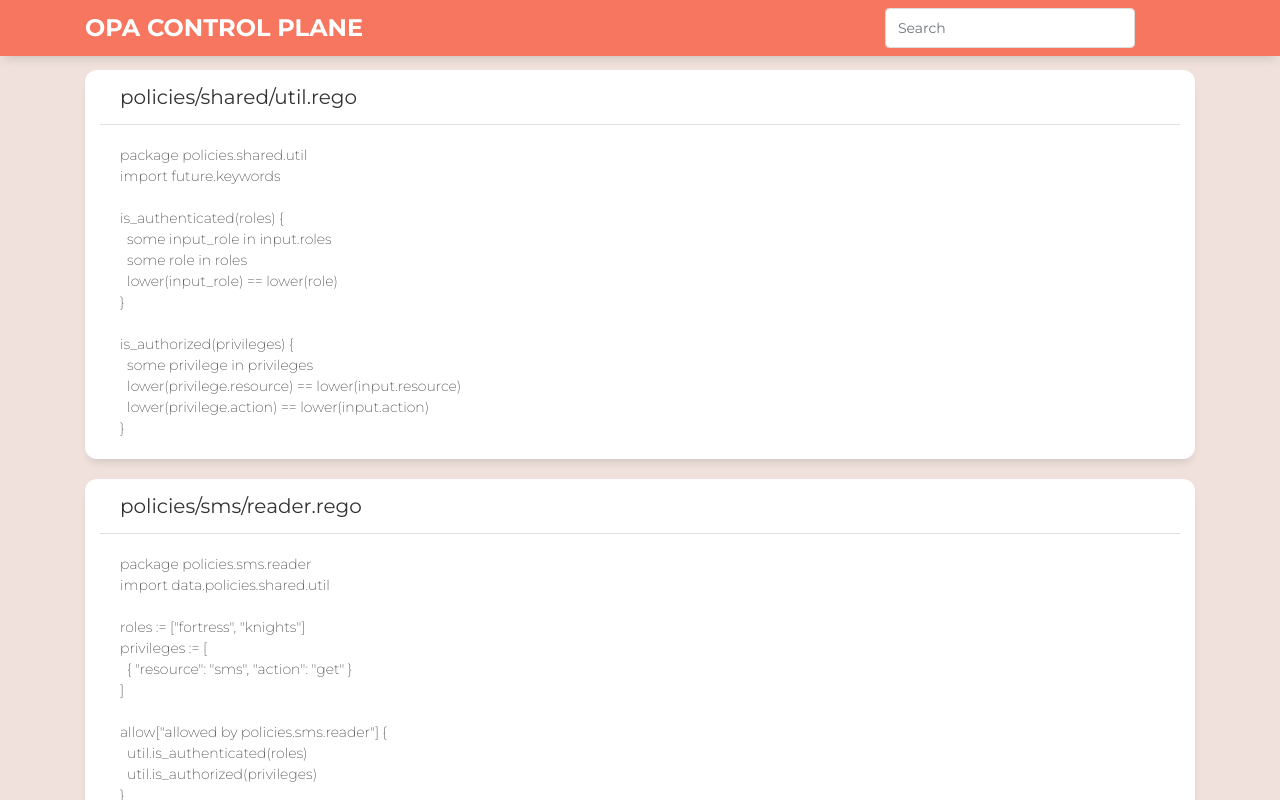
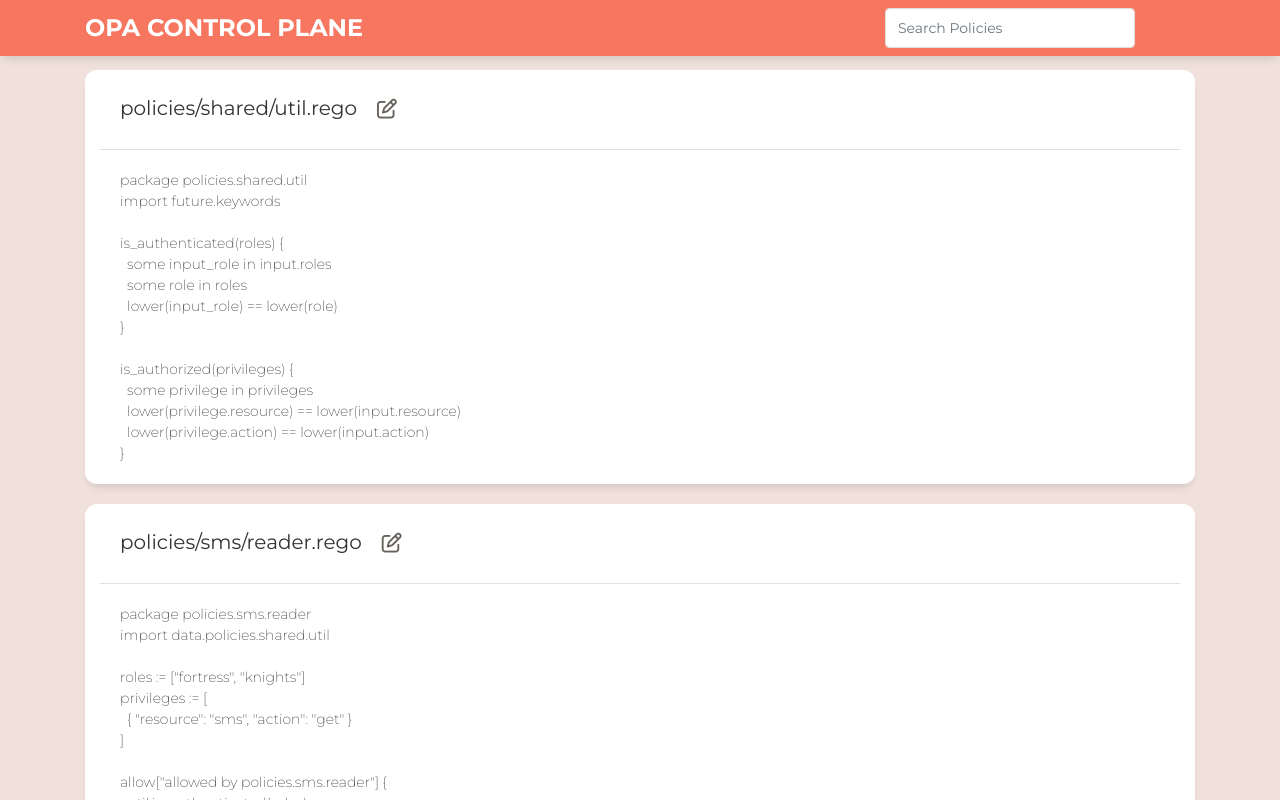
Before and after one commit to ton3s/hello-world-template, a React (Create React App) app: page / in a window 1280 px wide. Shown: the top 800 px of the page. Built offline with nearby package versions, Linux system fonts and the light colour scheme.

Commit message:
Add edit icon

```diff
--- a/src/components/App.js
+++ b/src/components/App.js
@@ -1,12 +1,14 @@
 import React, { useState, useEffect } from 'react'
-import axios from 'axios'
+// import axios from 'axios'
+import { BrowserRouter as Router } from 'react-router-dom'
 import {
-	BrowserRouter as Router,
-	Route,
-	Switch,
-	Redirect,
-} from 'react-router-dom'
-import { Container, Card, ListGroup, ListGroupItem } from 'reactstrap'
+	Container,
+	Card,
+	ListGroup,
+	ListGroupItem,
+	CardLink,
+	Button,
+} from 'reactstrap'
 
 // Data
 import samplePolicies from '../data/policies.json'
@@ -64,6 +66,9 @@ export default function OPAControlPlane() {
 			paddingBottom: '20px',
 			whiteSpace: 'pre-wrap',
 		},
+		button: {
+			fontSize: '20px',
+		},
 	}
 
 	return (
@@ -79,6 +84,12 @@ export default function OPAControlPlane() {
 								<ListGroup flush>
 									<ListGroupItem style={styles.title}>
 										{policy.id}
+										<Button
+											style={styles.button}
+											className='btn-rotate'
+											color='neutral'>
+											<i class='fa fa-pencil-square-o' aria-hidden='true'></i>
+										</Button>
 									</ListGroupItem>
 									<ListGroupItem style={styles.text}>
 										{policy.raw}
--- a/src/components/OPANavbar.js
+++ b/src/components/OPANavbar.js
@@ -1,16 +1,12 @@
 import React from 'react'
 import { useHistory } from 'react-router-dom'
 import {
-	Button,
 	FormGroup,
 	Form,
 	Input,
 	Container,
-	Nav,
 	NavbarBrand,
 	Navbar,
-	NavItem,
-	NavLink,
 } from 'reactstrap'
 
 const styles = {
@@ -59,7 +55,7 @@ export default function OPANavbar({ searchTerm, handleSearch }) {
 							<Input
 								className='animate__animated animate__flipInX'
 								style={styles.search}
-								placeholder='Search'
+								placeholder='Search Policies'
 								type='text'
 								value={searchTerm}
 								onChange={(e) => handleSearch(e.target.value)}
```
